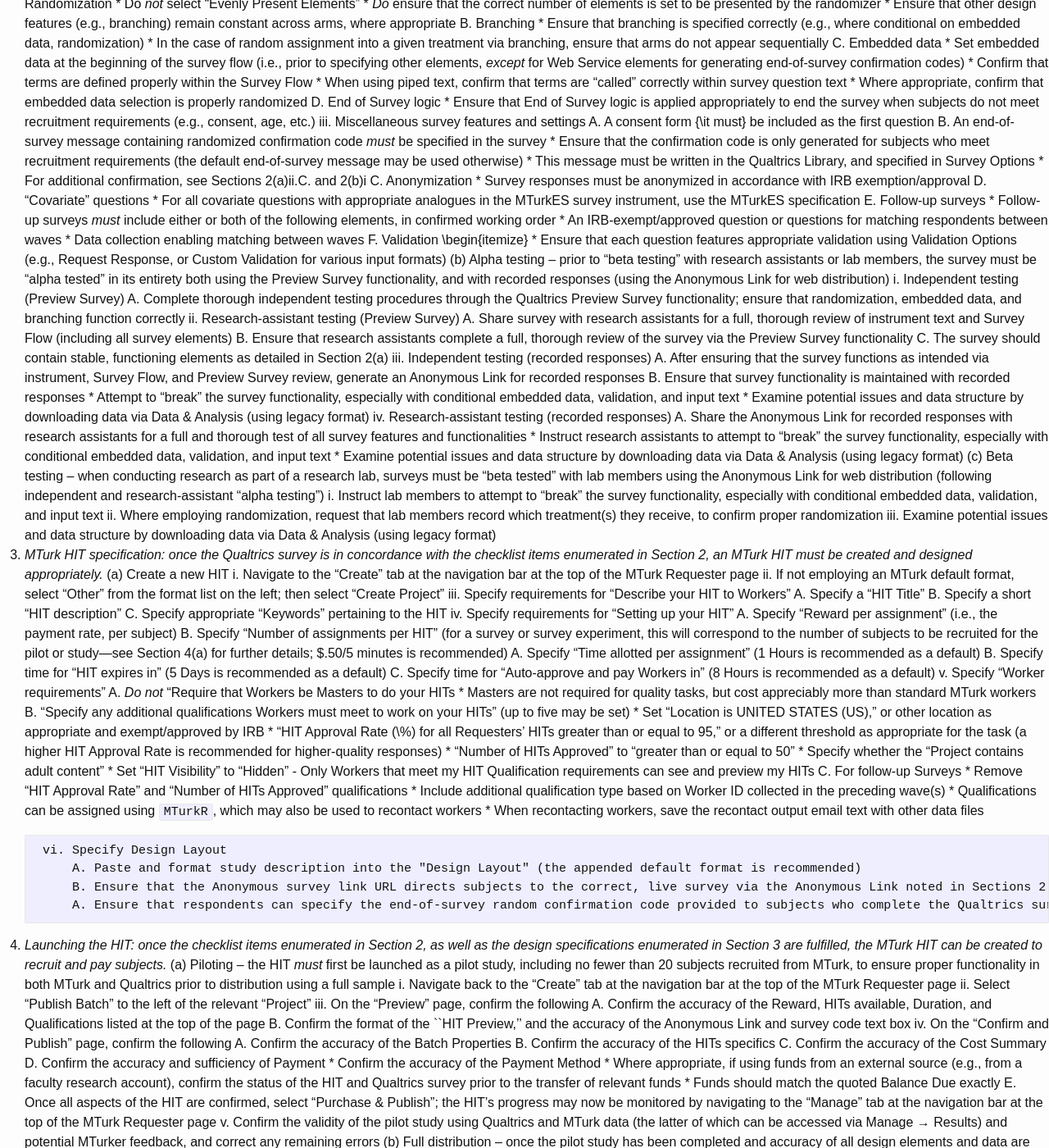
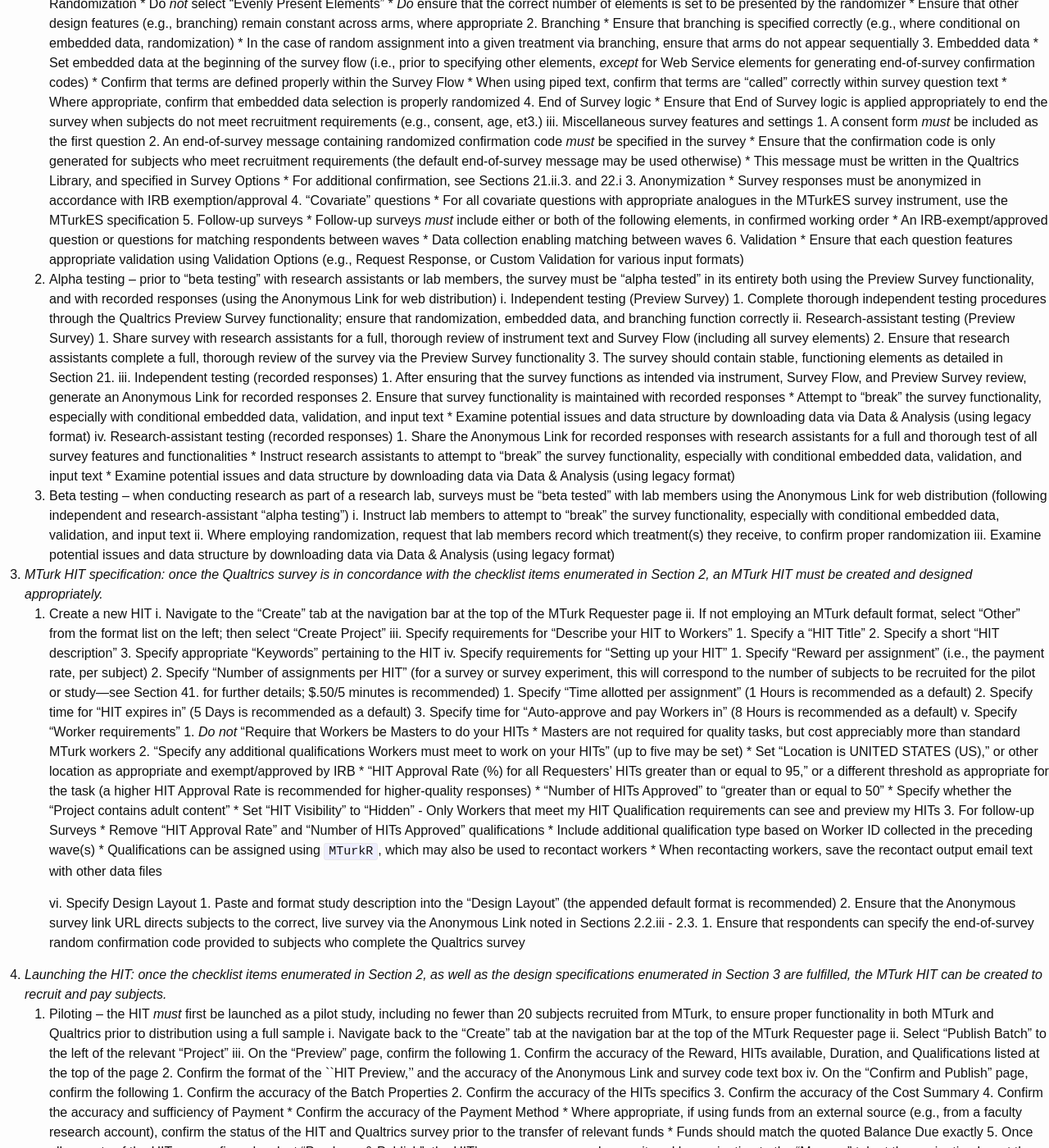
Before and after one commit to jonathonbaron/jonathonbaron.github.io, a Jekyll site: the page built from sops_checklists/qualtrics_mturk_checklist.md, in a window 1280 px wide and 1400 px high, scrolled down 481 px. Shown: the whole window at 82% size. Built offline with Jekyll 4.4.1, drawn with Linux system fonts in a browser that asks for light colours; our own code applies the rules of GitHub Pages for plain Markdown files; some of the changed text lies outside the part shown.

Commit message:
Update qualtrics_mturk_checklist.md

```diff
--- a/sops_checklists/qualtrics_mturk_checklist.md
+++ b/sops_checklists/qualtrics_mturk_checklist.md
@@ -4,125 +4,124 @@
 date: 2016-12-20
 ---
 1. *Pre-planning: all survey experiments to be carried out on MTurk using Qualtrics must first proceed through several pre-planning stages.*
-    (a) Presentation/discussion -- a draft of the survey instrument(s) must be presented before a senior colleague or professor
-    (b) IRB exemption/approval -- following presentation workshopping, the amended instrument(s) must receive IRB exemption/approval
-    (c) Preanalysis plan -- the exempt/approved project must then be detailed in a preanalysis plan to be hosted online prior to the collection of any data
+    1. Presentation/discussion -- a draft of the survey instrument(s) must be presented before a senior colleague or professor
+    2. IRB exemption/approval -- following presentation workshopping, the amended instrument(s) must receive IRB exemption/approval
+    3. Preanalysis plan -- the exempt/approved project must then be detailed in a preanalysis plan to be hosted online prior to the collection of any data
 2. *Qualtrics design: the survey, hosted on Yale's Secure Qualtrics platform, must satisfy several design requirements and pass associated checks before it can be launched.*
-    (a) Independent confirmation -- prior to "alpha testing" with research assistants or lab members, confirm that the survey satisfies the following requirements, or has the following features
+    1. Independent confirmation -- prior to "alpha testing" with research assistants or lab members, confirm that the survey satisfies the following requirements, or has the following features
         i. Proper proofing and language requirements
-            A. Complete thorough spelling and grammar checks
-            B. Ensure that questions are worded appropriately, succinctly, and understandably
-            C. Ensure that questions aim at the proper inferential target
-            D. Ensure that question answer choices measure outcomes appropriately and succinctly
-            E. Ensure that questions are formatted efficiently and readably, and reformat where appropriate (e.g., by condensing separate questions into a Matrix Table format)
-            F. For all cases in which the researcher is uncertain about the correct solution to issues with items B - E in Section 2(a)i, randomization should be employed
+            1. Complete thorough spelling and grammar checks
+            2. Ensure that questions are worded appropriately, succinctly, and understandably
+            3. Ensure that questions aim at the proper inferential target
+            4. Ensure that question answer choices measure outcomes appropriately and succinctly
+            5. Ensure that questions are formatted efficiently and readably, and reformat where appropriate (e.g., by condensing separate questions into a Matrix Table format)
+            6. For all cases in which the researcher is uncertain about the correct solution to issues with items B - E in Section 21.i, randomization should be employed
         ii. Proper Survey Flow
-            A. Randomization
+            1. Randomization
                 * Do *not* select "Evenly Present Elements"
                 * *Do* ensure that the correct number of elements is set to be presented by the randomizer
                 * Ensure that other design features (e.g., branching) remain constant across arms, where appropriate
-            B. Branching
+            2. Branching
                 * Ensure that branching is specified correctly (e.g., where conditional on embedded data, randomization)
                 * In the case of random assignment into a given treatment via branching, ensure that arms do not appear sequentially
-            C. Embedded data
+            3. Embedded data
                 * Set embedded data at the beginning of the survey flow (i.e., prior to specifying other elements, *except* for Web Service elements for generating end-of-survey confirmation codes)
                 * Confirm that terms are defined properly within the Survey Flow
                 * When using piped text, confirm that terms are "called" correctly within survey question text
                 * Where appropriate, confirm that embedded data selection is properly randomized
-            D. End of Survey logic
-                * Ensure that End of Survey logic is applied appropriately to end the survey when subjects do not meet recruitment requirements (e.g., consent, age, etc.)
+            4. End of Survey logic
+                * Ensure that End of Survey logic is applied appropriately to end the survey when subjects do not meet recruitment requirements (e.g., consent, age, et3.)
         iii. Miscellaneous survey features and settings
-            A. A consent form {\it must} be included as the first question
-            B. An end-of-survey message containing randomized confirmation code *must* be specified in the survey
+            1. A consent form *must* be included as the first question
+            2. An end-of-survey message containing randomized confirmation code *must* be specified in the survey
                 * Ensure that the confirmation code is only generated for subjects who meet recruitment requirements (the default end-of-survey message may be used otherwise)
                 * This message must be written in the Qualtrics Library, and specified in Survey Options
-                * For additional confirmation, see Sections 2(a)ii.C. and 2(b)i
-            C. Anonymization
+                * For additional confirmation, see Sections 21.ii.3. and 22.i
+            3. Anonymization
                 * Survey responses must be anonymized in accordance with IRB exemption/approval
-            D. "Covariate" questions
+            4. "Covariate" questions
                 * For all covariate questions with appropriate analogues in the MTurkES survey instrument, use the MTurkES specification
-            E. Follow-up surveys
+            5. Follow-up surveys
                 * Follow-up surveys *must* include either or both of the following elements, in confirmed working order
                     * An IRB-exempt/approved question or questions for matching respondents between waves
                     * Data collection enabling matching between waves
-            F. Validation
-\begin{itemize}
+            6. Validation
                 * Ensure that each question features appropriate validation using Validation Options (e.g., Request Response, or Custom Validation for various input formats)
-    (b) Alpha testing -- prior to "beta testing" with research assistants or lab members, the survey must be "alpha tested" in its entirety both using the Preview Survey functionality, and with recorded responses (using the Anonymous Link for web distribution)
+    2. Alpha testing -- prior to "beta testing" with research assistants or lab members, the survey must be "alpha tested" in its entirety both using the Preview Survey functionality, and with recorded responses (using the Anonymous Link for web distribution)
         i. Independent testing (Preview Survey)
-            A. Complete thorough independent testing procedures through the Qualtrics Preview Survey functionality; ensure that randomization, embedded data, and branching function correctly
+            1. Complete thorough independent testing procedures through the Qualtrics Preview Survey functionality; ensure that randomization, embedded data, and branching function correctly
         ii. Research-assistant testing (Preview Survey)
-            A. Share survey with research assistants for a full, thorough review of instrument text and Survey Flow (including all survey elements)
-            B. Ensure that research assistants complete a full, thorough review of the survey via the Preview Survey functionality
-            C. The survey should contain stable, functioning elements as detailed in Section 2(a)
+            1. Share survey with research assistants for a full, thorough review of instrument text and Survey Flow (including all survey elements)
+            2. Ensure that research assistants complete a full, thorough review of the survey via the Preview Survey functionality
+            3. The survey should contain stable, functioning elements as detailed in Section 21.
         iii. Independent testing (recorded responses)
-            A. After ensuring that the survey functions as intended via instrument, Survey Flow, and Preview Survey review, generate an Anonymous Link for recorded responses
-            B. Ensure that survey functionality is maintained with recorded responses
+            1. After ensuring that the survey functions as intended via instrument, Survey Flow, and Preview Survey review, generate an Anonymous Link for recorded responses
+            2. Ensure that survey functionality is maintained with recorded responses
                 * Attempt to "break" the survey functionality, especially with conditional embedded data, validation, and input text
                 * Examine potential issues and data structure by downloading data via Data & Analysis (using legacy format)
         iv. Research-assistant testing (recorded responses)
-            A. Share the Anonymous Link for recorded responses with research assistants for a full and thorough test of all survey features and functionalities
+            1. Share the Anonymous Link for recorded responses with research assistants for a full and thorough test of all survey features and functionalities
                 * Instruct research assistants to attempt to "break" the survey functionality, especially with conditional embedded data, validation, and input text
                 * Examine potential issues and data structure by downloading data via Data & Analysis (using legacy format)
-    (c) Beta testing -- when conducting research as part of a research lab, surveys must be "beta tested" with lab members using the Anonymous Link for web distribution (following independent and research-assistant "alpha testing")
+    3. Beta testing -- when conducting research as part of a research lab, surveys must be "beta tested" with lab members using the Anonymous Link for web distribution (following independent and research-assistant "alpha testing")
         i. Instruct lab members to attempt to "break" the survey functionality, especially with conditional embedded data, validation, and input text
         ii. Where employing randomization, request that lab members record which treatment(s) they receive, to confirm proper randomization
         iii. Examine potential issues and data structure by downloading data via Data & Analysis (using legacy format)
 3. *MTurk HIT specification: once the Qualtrics survey is in concordance with the checklist items enumerated in Section 2, an MTurk HIT must be created and designed appropriately.*
-    (a) Create a new HIT
+    1. Create a new HIT
         i. Navigate to the "Create" tab at the navigation bar at the top of the MTurk Requester page
         ii. If not employing an MTurk default format, select "Other" from the format list on the left; then select "Create Project"
         iii. Specify requirements for "Describe your HIT to Workers"
-            A. Specify a "HIT Title"
-            B. Specify a short "HIT description"
-            C. Specify appropriate "Keywords" pertaining to the HIT
+            1. Specify a "HIT Title"
+            2. Specify a short "HIT description"
+            3. Specify appropriate "Keywords" pertaining to the HIT
         iv. Specify requirements for "Setting up your HIT"
-            A. Specify "Reward per assignment" (i.e., the payment rate, per subject)
-            B. Specify "Number of assignments per HIT" (for a survey or survey experiment, this will correspond to the number of subjects to be recruited for the pilot or study---see Section 4(a) for further details; $.50/5 minutes is recommended)
-            A. Specify "Time allotted per assignment" (1 Hours is recommended as a default)
-            B. Specify time for "HIT expires in" (5 Days is recommended as a default)
-            C. Specify time for "Auto-approve and pay Workers in" (8 Hours is recommended as a default)
+            1. Specify "Reward per assignment" (i.e., the payment rate, per subject)
+            2. Specify "Number of assignments per HIT" (for a survey or survey experiment, this will correspond to the number of subjects to be recruited for the pilot or study---see Section 41. for further details; $.50/5 minutes is recommended)
+            1. Specify "Time allotted per assignment" (1 Hours is recommended as a default)
+            2. Specify time for "HIT expires in" (5 Days is recommended as a default)
+            3. Specify time for "Auto-approve and pay Workers in" (8 Hours is recommended as a default)
         v. Specify "Worker requirements"
-            A. *Do not* "Require that Workers be Masters to do your HITs
+            1. *Do not* "Require that Workers be Masters to do your HITs
                 * Masters are not required for quality tasks, but cost appreciably more than standard MTurk workers
-            B. "Specify any additional qualifications Workers must meet to work on your HITs" (up to five may be set)
+            2. "Specify any additional qualifications Workers must meet to work on your HITs" (up to five may be set)
                 * Set "Location is UNITED STATES (US)," or other location as appropriate and exempt/approved by IRB
-                * "HIT Approval Rate (\%) for all Requesters' HITs greater than or equal to 95," or a different threshold as appropriate for the task (a higher HIT Approval Rate is recommended for higher-quality responses)
+                * "HIT Approval Rate (%) for all Requesters' HITs greater than or equal to 95," or a different threshold as appropriate for the task (a higher HIT Approval Rate is recommended for higher-quality responses)
                 * "Number of HITs Approved" to "greater than or equal to 50"
                 * Specify whether the "Project contains adult content"
                 * Set "HIT Visibility" to "Hidden" - Only Workers that meet my HIT Qualification requirements can see and preview my HITs
-            C. For follow-up Surveys
+            3. For follow-up Surveys
                 * Remove "HIT Approval Rate" and "Number of HITs Approved" qualifications
                 * Include additional qualification type based on Worker ID collected in the preceding wave(s)
                     * Qualifications can be assigned using `MTurkR`, which may also be used to recontact workers
                     * When recontacting workers, save the recontact output email text with other data files
 
         vi. Specify Design Layout
-            A. Paste and format study description into the "Design Layout" (the appended default format is recommended)
-            B. Ensure that the Anonymous survey link URL directs subjects to the correct, live survey via the Anonymous Link noted in Sections 2.(b)iii - 2.(c)
-            A. Ensure that respondents can specify the end-of-survey random confirmation code provided to subjects who complete the Qualtrics survey
+            1. Paste and format study description into the "Design Layout" (the appended default format is recommended)
+            2. Ensure that the Anonymous survey link URL directs subjects to the correct, live survey via the Anonymous Link noted in Sections 2.2.iii - 2.3.
+            1. Ensure that respondents can specify the end-of-survey random confirmation code provided to subjects who complete the Qualtrics survey
 4. *Launching the HIT: once the checklist items enumerated in Section 2, as well as the design specifications enumerated in Section 3 are fulfilled, the MTurk HIT can be created to recruit and pay subjects.*
-    (a) Piloting -- the HIT *must* first be launched as a pilot study, including no fewer than 20 subjects recruited from MTurk, to ensure proper functionality in both MTurk and Qualtrics prior to distribution using a full sample
+    1. Piloting -- the HIT *must* first be launched as a pilot study, including no fewer than 20 subjects recruited from MTurk, to ensure proper functionality in both MTurk and Qualtrics prior to distribution using a full sample
         i. Navigate back to the "Create" tab at the navigation bar at the top of the MTurk Requester page
         ii. Select "Publish Batch" to the left of the relevant "Project"
         iii. On the "Preview" page, confirm the following
-            A. Confirm the accuracy of the Reward, HITs available, Duration, and Qualifications listed at the top of the page
-            B. Confirm the format of the ``HIT Preview,'' and the accuracy of the Anonymous Link and survey code text box
+            1. Confirm the accuracy of the Reward, HITs available, Duration, and Qualifications listed at the top of the page
+            2. Confirm the format of the ``HIT Preview,'' and the accuracy of the Anonymous Link and survey code text box
         iv. On the "Confirm and Publish" page, confirm the following
-            A. Confirm the accuracy of the Batch Properties
-            B. Confirm the accuracy of the HITs specifics
-            C. Confirm the accuracy of the Cost Summary
-            D. Confirm the accuracy and sufficiency of Payment
+            1. Confirm the accuracy of the Batch Properties
+            2. Confirm the accuracy of the HITs specifics
+            3. Confirm the accuracy of the Cost Summary
+            4. Confirm the accuracy and sufficiency of Payment
                 * Confirm the accuracy of the Payment Method
                 * Where appropriate, if using funds from an external source (e.g., from a faculty research account), confirm the status of the HIT and Qualtrics survey prior to the transfer of relevant funds
                     * Funds should match the quoted Balance Due exactly
-            E. Once all aspects of the HIT are confirmed, select "Purchase & Publish"; the HIT's progress may now be monitored by navigating to the "Manage" tab at the navigation bar at the top of the MTurk Requester page
+            5. Once all aspects of the HIT are confirmed, select "Purchase & Publish"; the HIT's progress may now be monitored by navigating to the "Manage" tab at the navigation bar at the top of the MTurk Requester page
         v. Confirm the validity of the pilot study using Qualtrics and MTurk data (the latter of which can be accessed via Manage &rarr; Results) and potential MTurker feedback, and correct any remaining errors
-    (b) Full distribution -- once the pilot study has been completed and accuracy of all design elements and data are confirmed, the study may be distributed to the entire subject pool
-        i. Given a flawless pilot study, launch the HIT following the relevant instructions in Section 4(a), on $n - k$ subjects, where $n$ refers to the total number of subjects targeted for the study, and $k$ refers to the number of subjects included in the pilot
-            A. Subjects from the pilot stage must be excluded using a new qualification type (which can be assigned in \verb+MTurkR+)
+    2. Full distribution -- once the pilot study has been completed and accuracy of all design elements and data are confirmed, the study may be distributed to the entire subject pool
+        i. Given a flawless pilot study, launch the HIT following the relevant instructions in Section 41., on $n - k$ subjects, where $n$ refers to the total number of subjects targeted for the study, and $k$ refers to the number of subjects included in the pilot
+            1. Subjects from the pilot stage must be excluded using a new qualification type (which can be assigned in `MTurkR`)
         ii. Given the unlikely possibility of a problematic pilot study, the researcher must correct all apparent errors; depending on the severity, the researcher may choose to proceed according to one of the following approaches
-            A. Re-pilot the study, using a separate pilot group
-            B. Proceed according to Section 4(b)i
-            C. Proceed by relaunching the HIT with $n$ subjects
+            1. Re-pilot the study, using a separate pilot group
+            2. Proceed according to Section 42.i
+            3. Proceed by relaunching the HIT with $n$ subjects
                 * The relaunched HIT should exclude the $k$ subjects from the flawed pilot study
```
